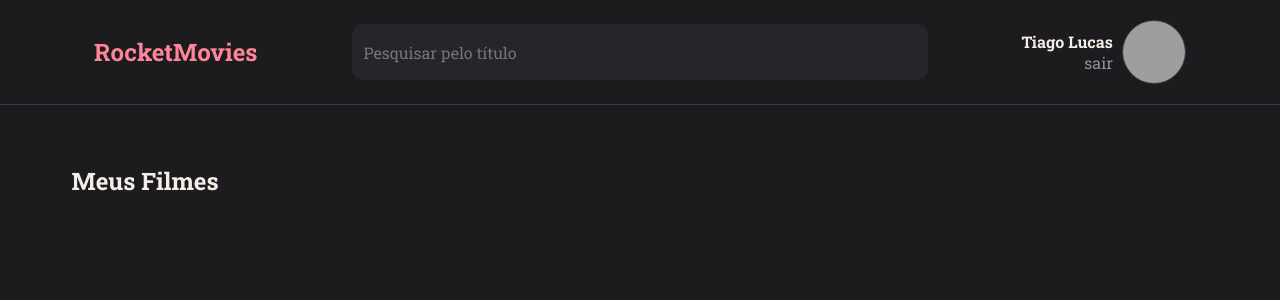
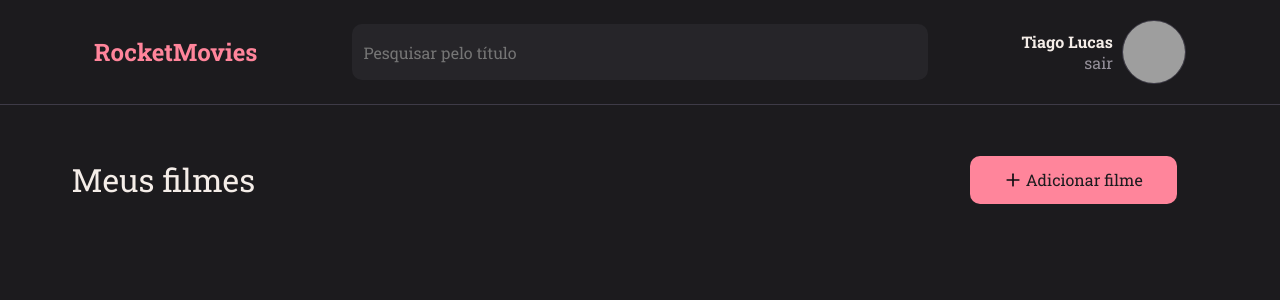
Before and after one commit to HomerMau/RocketMovies, a React (Vite) app: page / in a window 1280 px wide. Shown: the top 300 px of the page. Built offline with nearby package versions, Linux system fonts and the light colour scheme; grey boxes are pictures that could not be loaded.

Commit message:
MyMovies

```diff
--- /dev/null
+++ b/src/components/Button/index.jsx
@@ -0,0 +1,10 @@
+import { Container } from "./styles"
+
+export function Button({ title, loading = false, icon: Icon, ...rest }) {
+  return (
+    <Container type="button" disabled={loading} {...rest}>
+      {Icon && <Icon size={20} />}
+      {loading ? "Carregando..." : title}
+    </Container>
+  )
+}
--- /dev/null
+++ b/src/components/Button/styles.js
@@ -0,0 +1,27 @@
+import styled from 'styled-components'
+
+export const Container = styled.button`
+  width: 100%;
+  background-color: ${({ theme }) => theme.COLORS.PINK};
+  color: ${({ theme }) => theme.COLORS.BACKGROUND_900};
+
+  display: flex;
+  align-items: center;
+  justify-content: center;
+
+  gap: 0.25rem;
+
+  height: 4.8rem;
+  border: 0;
+  margin: 1.35rem 3.2rem;
+  border-radius: 1.0rem;
+  font-weight: 400;
+
+  > svg {
+    color: ${({ theme }) => theme.COLORS.BLACK};
+  }
+
+  &:disabled {
+    opacity: 0.5;
+  }
+`
--- a/src/pages/Home/index.jsx
+++ b/src/pages/Home/index.jsx
@@ -1,5 +1,7 @@
 import { Header } from "../../components/Header"
+import { Button } from "../../components/Button"
 import { Container, MyMovies } from "./styles"
+import { FiPlus } from "react-icons/fi"
 
 export function Home() {
   return (
@@ -8,8 +10,9 @@
 
       <main>
         <MyMovies>
-        <h2>Meus Filmes</h2>
-
+          <h2>Meus filmes</h2>
+          <Button icon={FiPlus} title="Adicionar filme">
+          </Button>
         </MyMovies>
       </main>
     </Container>
--- a/src/pages/Home/styles.js
+++ b/src/pages/Home/styles.js
@@ -5,14 +5,25 @@
     grid-area: content;
 
     max-width: 113.7rem;
-    margin: 6rem auto;
+    margin: 3.7rem auto;
 
-    overflow-y: scroll;
+    overflow-y: auto;
   }
 `
 
 
 
 export const MyMovies = styled.div`
+  display: flex;
+  align-items: center;
+  justify-content: space-between;
 
-`;
+  > button {
+    width: 20.7rem;
+  }
+
+  > h2 {
+    font-weight: 400;
+    font-size: 3.2rem;
+  }
+`
--- a/src/pages/Preview/styles.js
+++ b/src/pages/Preview/styles.js
@@ -14,9 +14,9 @@
     grid-area: content;
 
     max-width: 113.7rem;
-    margin: 6rem auto;
+    margin: 5rem auto;
 
-    overflow-y: scroll;
+    overflow-y: auto;
 
   }
   `
```
